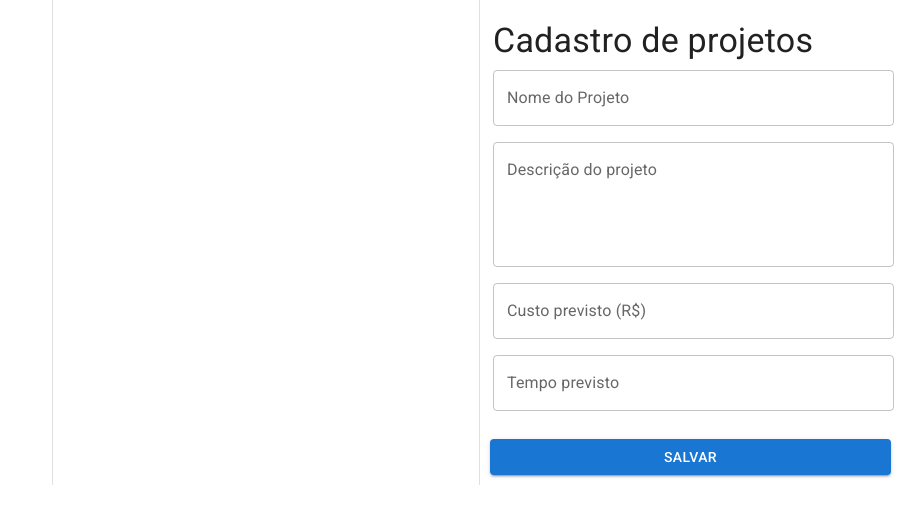
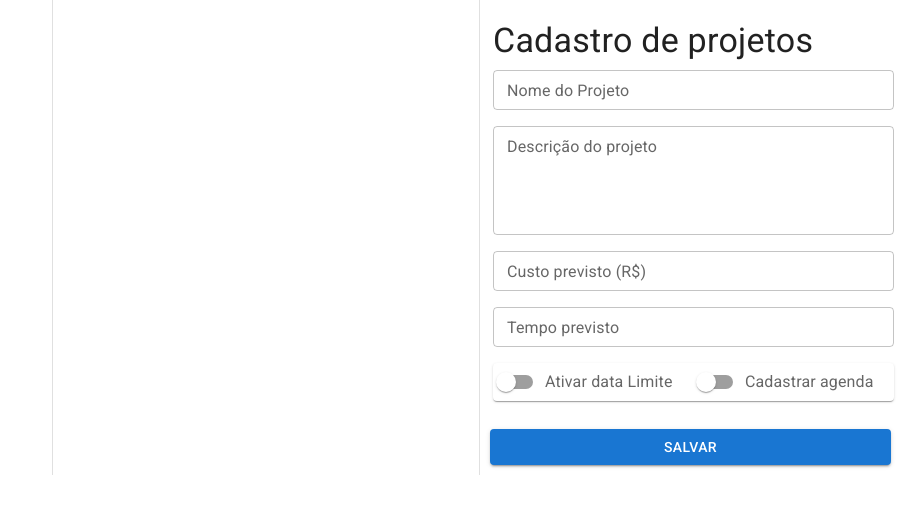
Before and after one commit to EdilsonHub/front-end-carreira, a React (Create React App) app: page / in a window 1280 px wide. Shown: the top 524 px of the page, without its empty margins (374-1280 px from the left). Built offline with nearby package versions, Linux system fonts and the light colour scheme.

Commit message:
correções visual

```diff
--- a/src/components/CadastrosProjetosLayout./CadastrosProjetosLayout.tsx
+++ b/src/components/CadastrosProjetosLayout./CadastrosProjetosLayout.tsx
@@ -14,7 +14,7 @@ function CadastroProjetosLayout() {
     const [arrayData, setArrayData] = useState<dadosFormulario[]>([]);
 
     function submit(dados: dadosFormulario): void {
-        console.log(dados)
+        alert(JSON.stringify(dados))
         setArrayData([...arrayData, dados]);
     }
 
--- a/src/components/FormularioProjeto/FormularioProjeto.tsx
+++ b/src/components/FormularioProjeto/FormularioProjeto.tsx
@@ -1,9 +1,11 @@
 import React from "react";
-import { Box, Button, Paper, TextField, Typography } from "@mui/material";
+import { Box, Button, Collapse, FormControlLabel, FormGroup, Grid, Paper, Portal, Switch, TextField, Typography } from "@mui/material";
 import { useFormik } from 'formik';
 import * as yup from 'yup';
 import { LocalizationProvider, MobileDateTimePicker } from "@mui/lab";
 import AdapterDateFns from "@mui/lab/AdapterDateFns";
+
+import { styled } from '@mui/material/styles';
 
 interface IProps {
     submit: Function
@@ -27,11 +29,26 @@ const FormularioProjeto: React.FC<IProps> = ({ submit }): React.ReactElement =>
         initialValues: initialValues,
         validationSchema: validationSchema,
         onSubmit: (values) => {
-            submit({...values, dataLimite});
+            submit({ ...values, dataLimite });
             formik.resetForm();
         },
     });
+
     const [dataLimite, setDataLimite] = React.useState<Date | null>(new Date());
+    const [ativarDataLimite, setAtivarDataLimite] = React.useState<boolean>(false);
+    const [cadastrarAgenda, setCadastrarAgenda] = React.useState<boolean>(false);
+
+
+    const Item = styled(Paper)(({ theme }) => ({
+        ...theme.typography.body2,
+        padding: theme.spacing(0),
+        marginTop: theme.spacing(1),
+        marginBottom: theme.spacing(1),
+        marginRight: theme.spacing(-1),
+        marginLeft: theme.spacing(1),
+        textAlign: 'center',
+        color: theme.palette.text.secondary,
+    }));
 
     return (
         <Paper sx={{ padding: '20px 20px 5px 5px' }} elevation={0} >
@@ -58,6 +75,7 @@ const FormularioProjeto: React.FC<IProps> = ({ submit }): React.ReactElement =>
                         onChange={formik.handleChange}
                         error={formik.touched.nome && Boolean(formik.errors.nome)}
                         helperText={formik.touched.nome && formik.errors.nome}
+                        size="small"
                     />
                     <TextField
                         id="formulario-projeto-descricao"
@@ -73,6 +91,7 @@ const FormularioProjeto: React.FC<IProps> = ({ submit }): React.ReactElement =>
                         onChange={formik.handleChange}
                         error={formik.touched.descricao && Boolean(formik.errors.descricao)}
                         helperText={formik.touched.descricao && formik.errors.descricao}
+                        size="small"
                     />
                     <TextField
                         id="formulario-projeto-custo"
@@ -86,6 +105,7 @@ const FormularioProjeto: React.FC<IProps> = ({ submit }): React.ReactElement =>
                         onChange={formik.handleChange}
                         error={formik.touched.custo && Boolean(formik.errors.custo)}
                         helperText={formik.touched.custo && formik.errors.custo}
+                        size="small"
                     />
                     <TextField
                         id="formulario-projeto-tempo"
@@ -99,23 +119,70 @@ const FormularioProjeto: React.FC<IProps> = ({ submit }): React.ReactElement =>
                         onChange={formik.handleChange}
                         error={formik.touched.tempo && Boolean(formik.errors.tempo)}
                         helperText={formik.touched.tempo && formik.errors.tempo}
+                        size="small"
                     />
-
-
-
+                    <Item>
+                        <Grid container xs>
+                            <Grid item xs={6} alignContent="baseline">
+                                <FormControlLabel control={
+                                    <Switch name="ativarDataLimite" checked={ativarDataLimite} onChange={(event) => setAtivarDataLimite(event.target.checked)} />
+                                } label="Ativar data Limite" />
+                            </Grid>
+                            <Grid item xs={6}>
+                                <FormControlLabel control={
+                                    <Switch name="cadastrarAgenda" checked={cadastrarAgenda} onChange={(event) => setCadastrarAgenda(event.target.checked)} />
+                                } label="Cadastrar agenda" />
+                            </Grid>
+                        </Grid>
+                    </Item>
+                    <Collapse in={ativarDataLimite} >
                         <LocalizationProvider dateAdapter={AdapterDateFns}>
                             <MobileDateTimePicker
-
+                                disabled={false}
                                 label="Data limite"
                                 value={dataLimite}
                                 onChange={(data) => {
                                     setDataLimite(data);
                                 }}
-                            renderInput={(params) => <TextField {...params} />}
+                                renderInput={(params) =>{ params['size'] = 'small'; return <TextField {...params} />}}
                             />
 
                         </LocalizationProvider>
+                </Collapse>
 
+                <Collapse in={cadastrarAgenda} >
+                            <Grid container xs>
+                                <Grid item xs={6} alignContent="baseline">
+                                    <LocalizationProvider dateAdapter={AdapterDateFns}>
+                                        <MobileDateTimePicker
+                                            disabled={false}
+                                            label="Inicio agenda"
+                                            value={dataLimite}
+                                            onChange={(data) => {
+                                                setDataLimite(data);
+                                            }}
+                                            renderInput={(params) =>{ params['size'] = 'small'; return <TextField {...params} />}}
+
+                                        />
+
+                                    </LocalizationProvider>
+                                    </Grid>
+                                    <Grid item xs={6} alignContent="baseline">
+                                    <LocalizationProvider dateAdapter={AdapterDateFns}>
+                                        <MobileDateTimePicker
+                                            disabled={false}
+                                            label="Fim Agenda"
+                                            value={dataLimite}
+                                            onChange={(data) => {
+                                                setDataLimite(data);
+                                            }}
+                                            renderInput={(params) =>{ params['size'] = 'small'; return <TextField {...params} />}}
+                                        />
+
+                                    </LocalizationProvider>
+                                </Grid>
+                            </Grid>
+                </Collapse>
                 </div>
                 <Button type="submit" sx={{ margin: '20px 20px 5px 5px' }} fullWidth variant="contained" size="medium">Salvar</Button>
             </Box>
```
Lines whose indentation alone changed are shown as unchanged.
